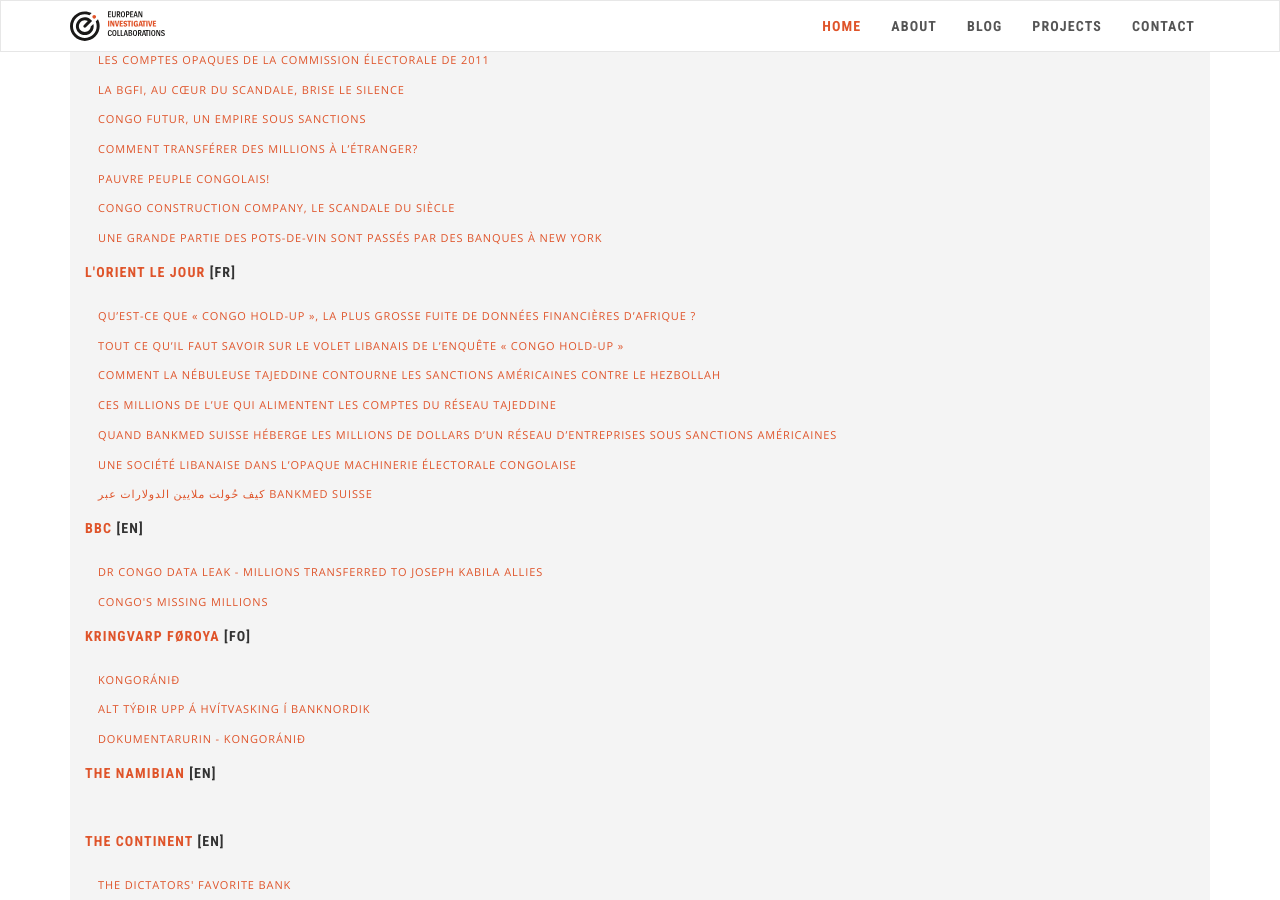
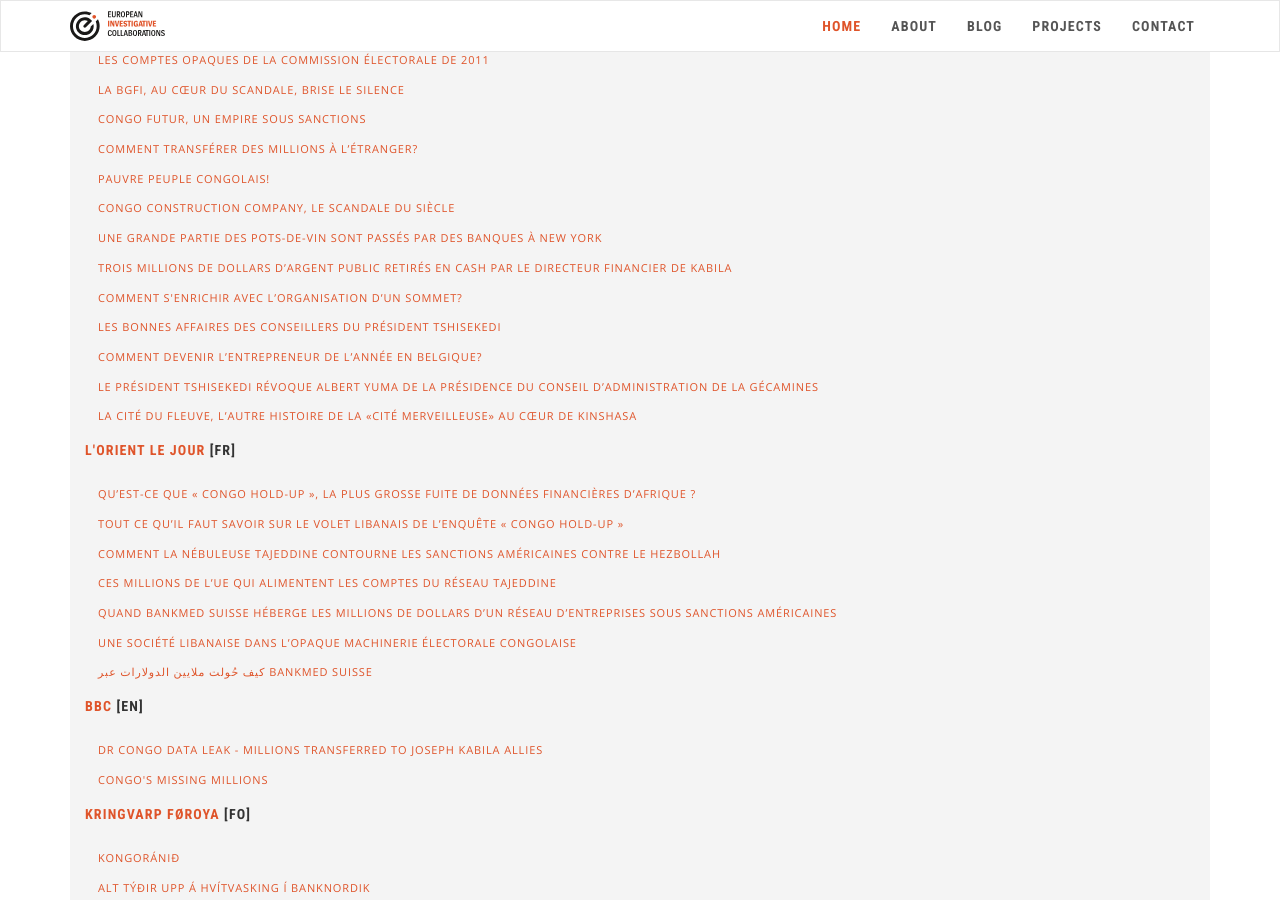
Before and after one commit to eic-network/eic-incubator.github.io, a Jekyll site: the page built from _projects/congo-holdup.md, in a window 1280 px wide and 900 px high, scrolled down 3965 px. Built offline with Jekyll 4.4.1, drawn with Linux system fonts in a browser that asks for light colours; nearby versions of some CDN libraries.

Commit message:
Update congo-holdup.md

```diff
--- a/_projects/congo-holdup.md
+++ b/_projects/congo-holdup.md
@@ -221,6 +221,18 @@ publications:
     url: https://www.rfi.fr/fr/afrique/20211128-congo-hold-up-congo-construction-company-le-scandale-du-si%C3%A8cle
   - name: Une grande partie des pots-de-vin sont passés par des banques à New York
     url: https://www.rfi.fr/fr/podcasts/invit%C3%A9-afrique/20211130-congo-hold-up-une-grande-partie-des-pots-de-vin-sont-pass%C3%A9s-par-des-banques-%C3%A0-new-york
+  - name: Trois millions de dollars d’argent public retirés en cash par le directeur financier de Kabila
+    url: https://www.rfi.fr/fr/afrique/20211130-congo-hold-up-trois-millions-de-dollars-d-argent-public-retir%C3%A9s-en-cash-par-le-directeur-financier-de-kabila
+  - name: Comment s'enrichir avec l’organisation d’un sommet?
+    url: https://www.rfi.fr/fr/afrique/20211201-congo-hold-up-comment-s-enrichir-avec-l-organisation-d-un-sommet
+  - name: Les bonnes affaires des conseillers du président Tshisekedi
+    url: https://www.rfi.fr/fr/afrique/20211202-congo-hold-up-les-bonnes-affaires-des-conseillers-du-pr%C3%A9sident-tshisekedi
+  - name: Comment devenir l’entrepreneur de l’année en Belgique?
+    url: https://www.rfi.fr/fr/afrique/20211203-congo-hold-up-comment-devenir-l-entrepreneur-de-l-ann%C3%A9e-en-belgique
+  - name: Le président Tshisekedi révoque Albert Yuma de la présidence du conseil d’administration de la Gécamines
+    url: https://rfi.my/7yGB
+  - name: La Cité du fleuve, l’autre histoire de la «cité merveilleuse» au cœur de Kinshasa
+    url: https://www.rfi.fr/fr/afrique/20211205-congo-hold-up-la-cit%C3%A9-du-fleuve-l-autre-histoire-de-la-cit%C3%A9-merveilleuse-au-c%C5%93ur-de-kinshasa
   name: Radio France Internationale
   url: https://www.rfi.fr/
 - lang: "[FR]"
```
